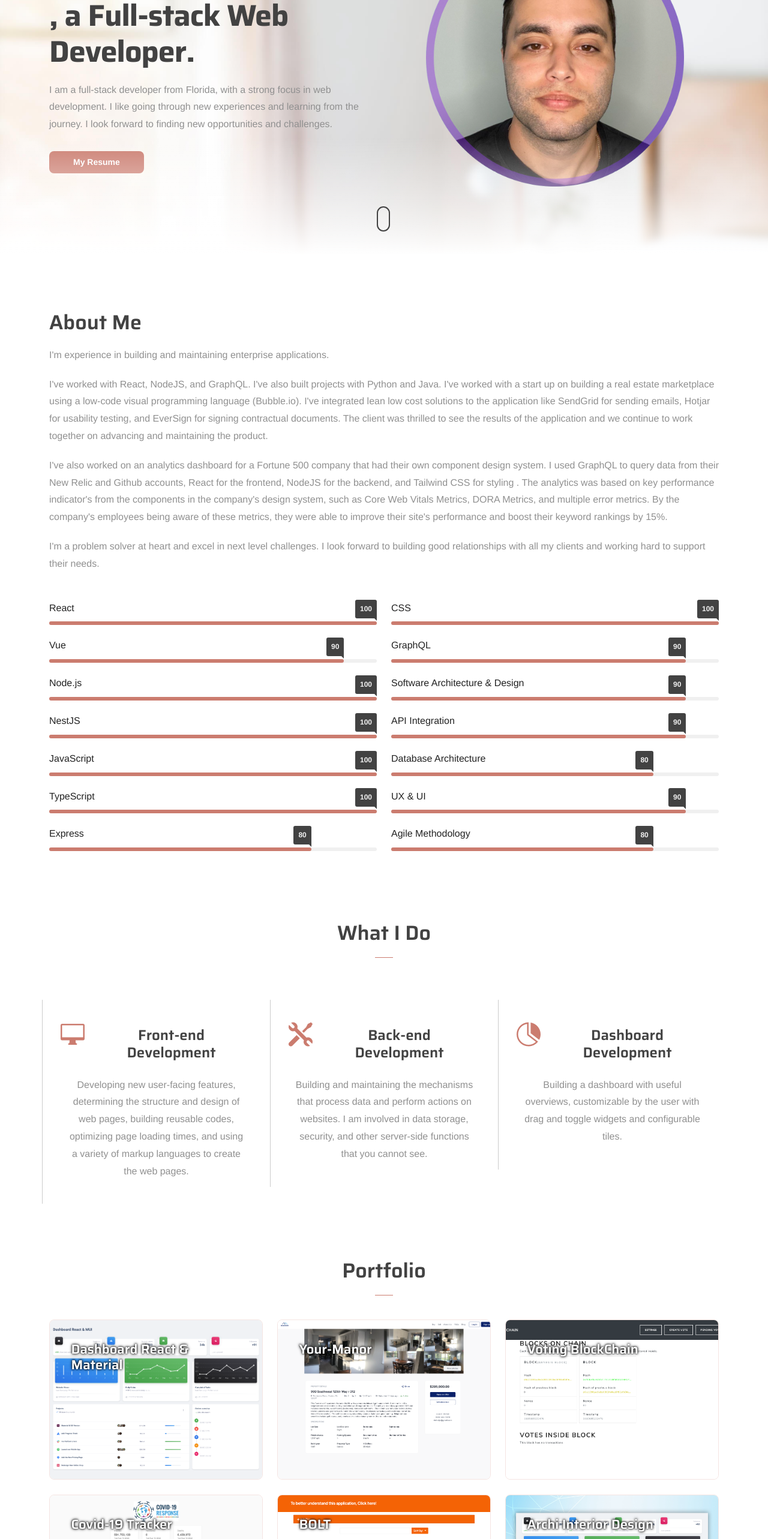
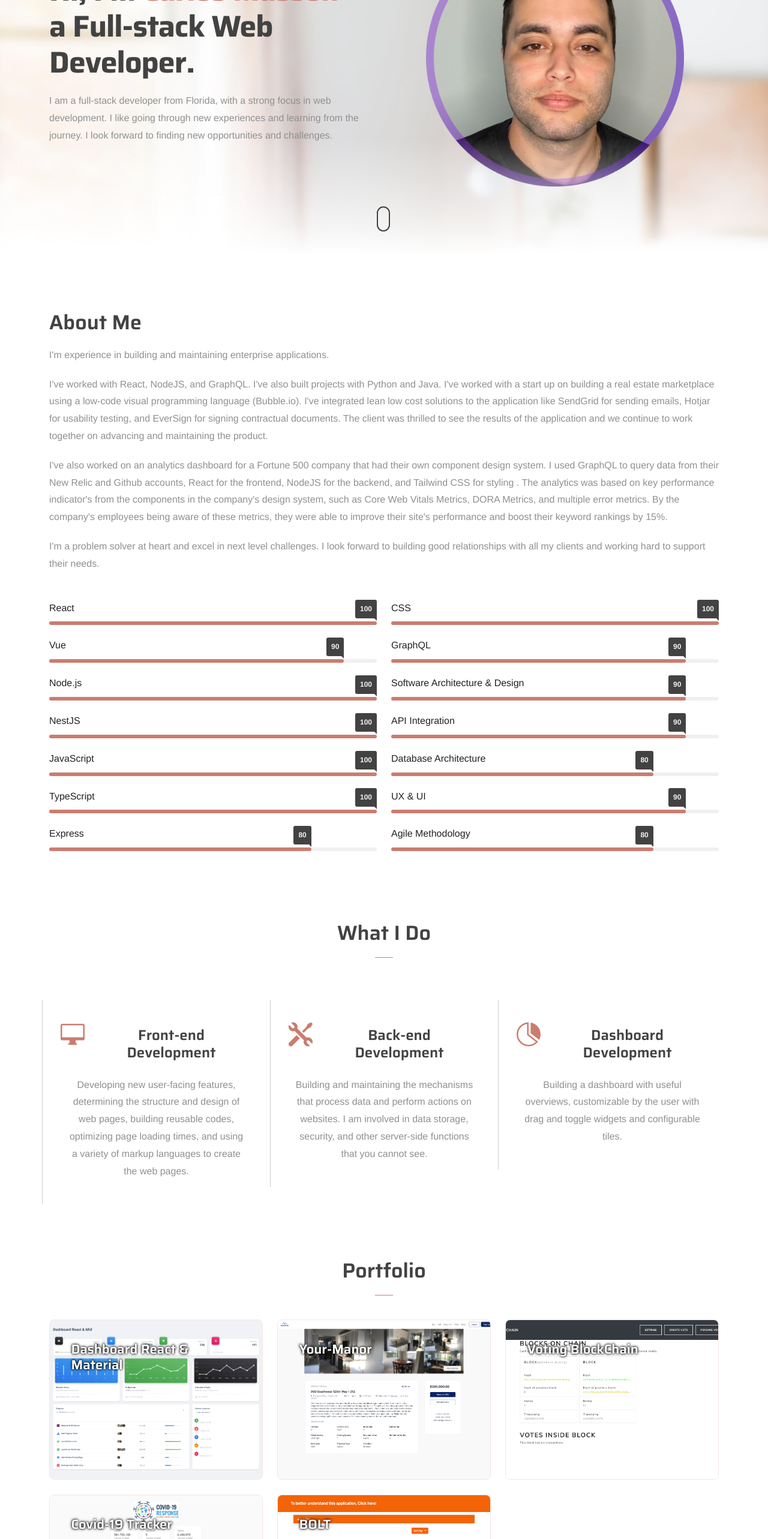
Before and after one commit to 1cmasson/portfolio-app, a React (Create React App) app: page / in a window 1280 px wide. Shown: the part 234-2800 px from the top of the page at 60% size. Built offline with nearby package versions, Linux system fonts and the light colour scheme.

Commit message:
completed version 1.0.0

```diff
--- a/src/Components/Sections/Hero.js
+++ b/src/Components/Sections/Hero.js
@@ -23,7 +23,7 @@ function Hero() {
                 animationDelay: '0.6s'
               }}
             >
-              Hi, I'm <span className="id-color-2">Carlos Masson</span><br />,  a Full-stack Web Developer.
+              Hi, I'm <span className="id-color-2">Carlos Masson</span><br />a Full-stack Web Developer.
             </ScrollAnimate>
             <ScrollAnimate
               as="p"
@@ -35,7 +35,7 @@ function Hero() {
               I am a full-stack developer from Florida, with a strong focus in web development. I like going through new experiences and learning from the journey. I look forward to finding new opportunities and challenges.
             </ScrollAnimate>
             <div className="spacer-10"></div>
-            <ScrollAnimate
+            {/* <ScrollAnimate
               as="a"
               animate="animate__fadeInUp"
               className="btn-main"
@@ -43,7 +43,7 @@ function Hero() {
               style={{
                 animationDelay: '0.6s'
               }}
-            >My Resume</ScrollAnimate>
+            >My Resume</ScrollAnimate> */}
           </div>
           <div className="col-md-6 text-center">
             <ScrollAnimate
--- a/src/Components/Sections/Portfolio.js
+++ b/src/Components/Sections/Portfolio.js
@@ -6,7 +6,7 @@ import gallery2 from '../../assets/images/gallery/gallary2.png';
 import gallery3 from '../../assets/images/gallery/gallary3.png';
 import gallery4 from '../../assets/images/gallery/gallary4.png';
 import gallery5 from '../../assets/images/gallery/gallary5.png';
-import gallery6 from '../../assets/images/gallery/gallary6.png';
+// import gallery6 from '../../assets/images/gallery/gallary6.png';
 import your_manor1 from '../../assets/images/gallery/your-manor/1.png';
 import your_manor2 from '../../assets/images/gallery/your-manor/2.png';
 import your_manor3 from '../../assets/images/gallery/your-manor/3.png';
@@ -40,11 +40,6 @@ const projects = [{
   title: 'BOLT',
   type: 'url',
   url: 'https://goofy-joliot-9dcc70.netlify.app/'
-}, {
-  img: gallery6,
-  title: 'Archi Interior Design',
-  type: 'url',
-  url: '/projects/dashboard'
 }]
 
 function Portfolio() {
```
